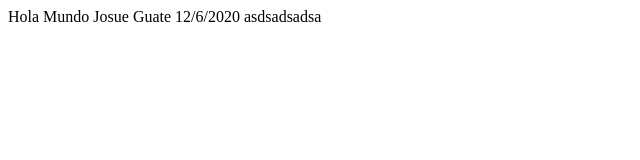
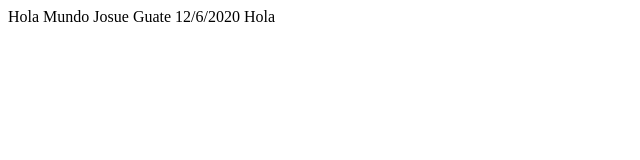
Before and after one commit to JosueGuate/Ejemplo1, a plain HTML site: page index.html in a window 1280 px wide. Shown: the full height of the page, 0-640 px from the left. Drawn offline with Linux system fonts and the light colour scheme.

Commit message:
Update index.html

```diff
--- a/index.html
+++ b/index.html
@@ -3,5 +3,5 @@
 <TITLE>ejemplo hola mundo Josue Guate</TITLE>
 </HEAD>
 <BODY>
-<P>Hola Mundo Josue Guate 12/6/2020 asdsadsadsa</P>
+<P>Hola Mundo Josue Guate 12/6/2020 Hola</P>
 </HTML>
```
